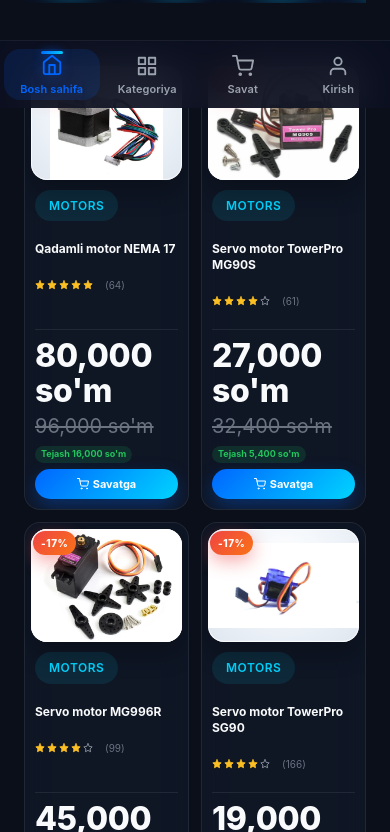
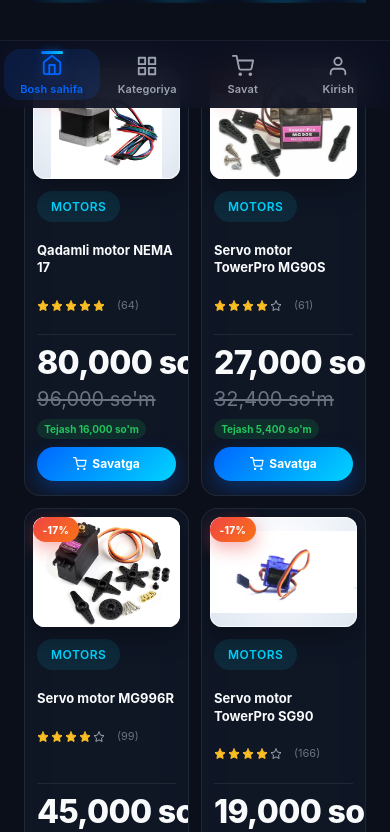
Before and after one commit to karimboyevnodirbek27-ux/robosale.shopp, a React (Vite) app in the folder frontend/: page / in a window 390 px wide. Shown: the part 736-1568 px from the top of the page. Built offline with nearby package versions, Linux system fonts and the light colour scheme; no server answers.

Commit message:
ui mobile: rebalance 2-col product card, readable price and name, compact paddings

```diff
--- a/frontend/src/components/ProductCard.css
+++ b/frontend/src/components/ProductCard.css
@@ -323,13 +323,18 @@
     font-size: 1rem;
 }
 
-/* Responsive */
+/* Responsive — 2-ustunli mobil karta uchun ixcham, lekin o'qilishi qulay holat */
 @media (max-width: 768px) {
+    .product-card {
+        border-radius: var(--radius-lg);
+    }
+
     .product-image {
         aspect-ratio: 4 / 3;
         height: auto;
-        margin: 0.375rem 0.375rem 0;
+        margin: 0.5rem 0.5rem 0;
         padding: 0;
+        border-radius: 12px;
     }
 
     .product-image img {
@@ -337,114 +342,112 @@
         height: 100%;
     }
 
-    .product-rating {
-        gap: 0.375rem;
-    }
-
-    .star {
-        font-size: 0.9375rem;
-    }
-
-    .rating-count {
-        font-size: 0.875rem;
-    }
-
-    .add-to-cart-btn {
-        padding: 0.75rem 0.625rem;
-        font-size: 0.875rem;
-        gap: 0.375rem;
-    }
-
-    .add-to-cart-btn svg {
-        font-size: 1rem;
-    }
-}
-
-@media (max-width: 480px) {
-    .product-card {
-        border-radius: var(--radius-lg);
-    }
-
-    .product-image {
-        margin: 0.375rem 0.375rem 0;
-    }
-
-    .product-info {
-        padding: 0.625rem;
-        gap: 0.35rem;
-    }
-
-    .product-category {
-        font-size: 0.5625rem;
-    }
-
-    .product-name {
-        font-size: 0.75rem;
-        line-height: 1.35;
-    }
-
-    .product-rating {
-        gap: 0.25rem;
-    }
-
-    .star {
-        font-size: 0.625rem;
-    }
-
-    .rating-count {
-        font-size: 0.625rem;
-    }
-
     .product-badge {
         top: 0.5rem;
         left: 0.5rem;
-        padding: 0.25rem 0.5rem;
-        font-size: 0.5625rem;
+        padding: 0.3rem 0.6rem;
+        font-size: 0.625rem;
+        letter-spacing: 0.3px;
     }
 
     .product-badge.sale {
-        padding: 0.25rem 0.5rem;
+        padding: 0.3rem 0.6rem;
         font-size: 0.625rem;
     }
 
     .product-card>.wishlist-btn {
         top: 0.5rem;
         right: 0.5rem;
-        width: 28px;
-        height: 28px;
+        width: 30px;
+        height: 30px;
         opacity: 1;
     }
 
     .product-card>.wishlist-btn svg {
+        font-size: 0.8rem;
+    }
+
+    .product-info {
+        padding: 0.75rem 0.75rem 0.875rem;
+        gap: 0.4rem;
+    }
+
+    .product-category {
+        font-size: 0.625rem;
+        letter-spacing: 0.3px;
+    }
+
+    .product-name {
+        font-size: 0.8125rem;
+        line-height: 1.35;
+        -webkit-line-clamp: 2;
+        line-clamp: 2;
+    }
+
+    .product-rating {
+        gap: 0.35rem;
+    }
+
+    .star {
         font-size: 0.75rem;
     }
 
+    .rating-count {
+        font-size: 0.6875rem;
+    }
+
+    .product-price-row {
+        gap: 0.5rem;
+        padding-top: 0.625rem;
+    }
+
+    .product-price {
+        gap: 0.125rem;
+    }
+
     .current-price {
-        font-size: 0.875rem;
+        font-size: 1.05rem;
+        letter-spacing: -0.02em;
+        white-space: nowrap;
     }
 
     .old-price {
-        font-size: 0.6875rem;
+        font-size: 0.75rem;
     }
 
     .save-amount {
-        font-size: 0.5625rem;
-        padding: 0.0625rem 0.375rem;
-    }
-
-    .product-price-row {
-        gap: 0.4rem;
-        padding-top: 0.5rem;
+        font-size: 0.625rem;
+        padding: 0.125rem 0.45rem;
+        white-space: nowrap;
     }
 
     .add-to-cart-btn {
-        padding: 0.5rem 0.375rem;
-        font-size: 0.6875rem;
-        gap: 0.25rem;
+        padding: 0.6rem 0.5rem;
+        font-size: 0.75rem;
+        gap: 0.35rem;
     }
 
     .add-to-cart-btn svg {
+        font-size: 0.85rem;
+    }
+}
+
+@media (max-width: 380px) {
+    .product-info {
+        padding: 0.625rem 0.625rem 0.75rem;
+    }
+
+    .current-price {
+        font-size: 0.9375rem;
+    }
+
+    .product-name {
         font-size: 0.75rem;
+    }
+
+    .add-to-cart-btn {
+        font-size: 0.6875rem;
+        padding: 0.55rem 0.4rem;
     }
 }
 
```
